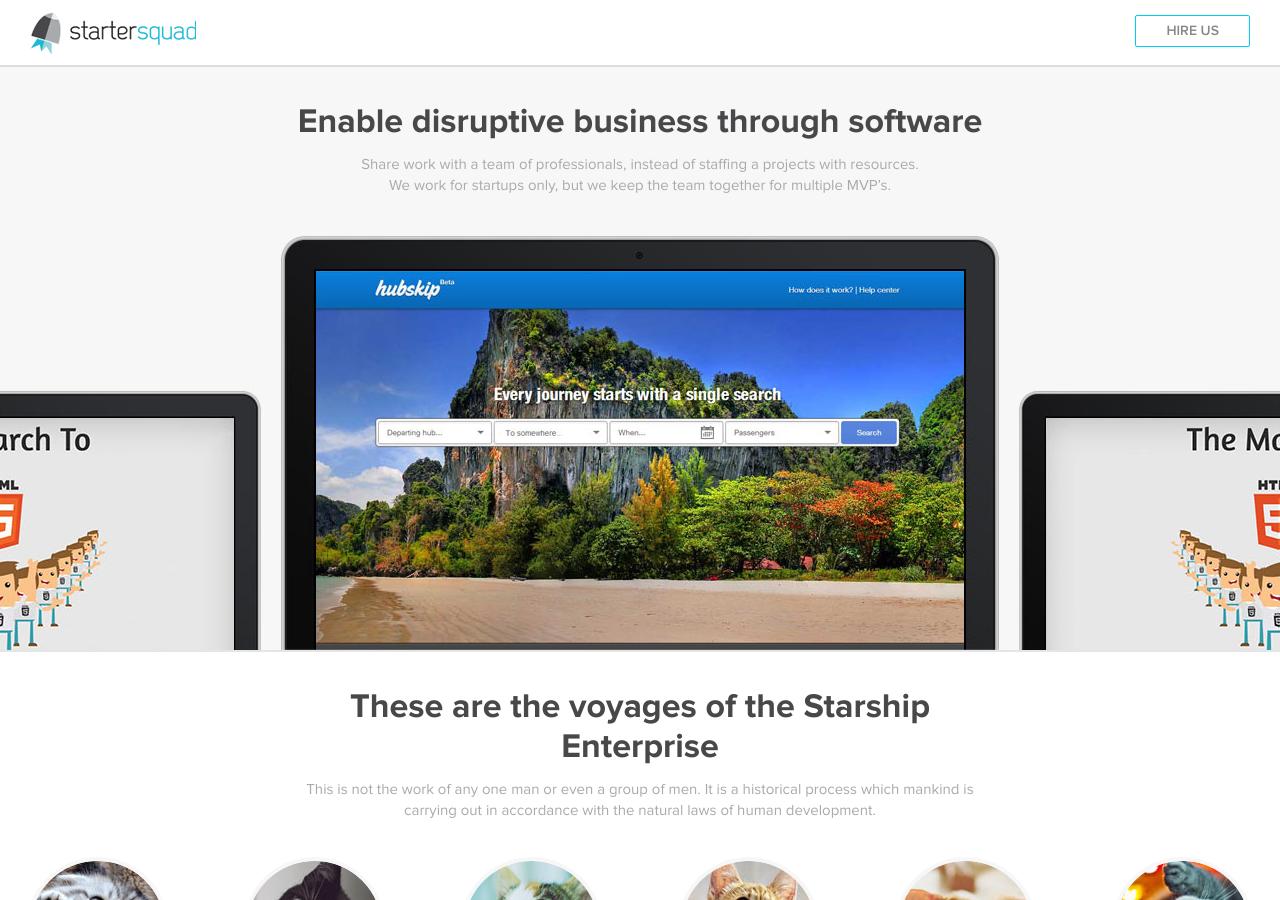
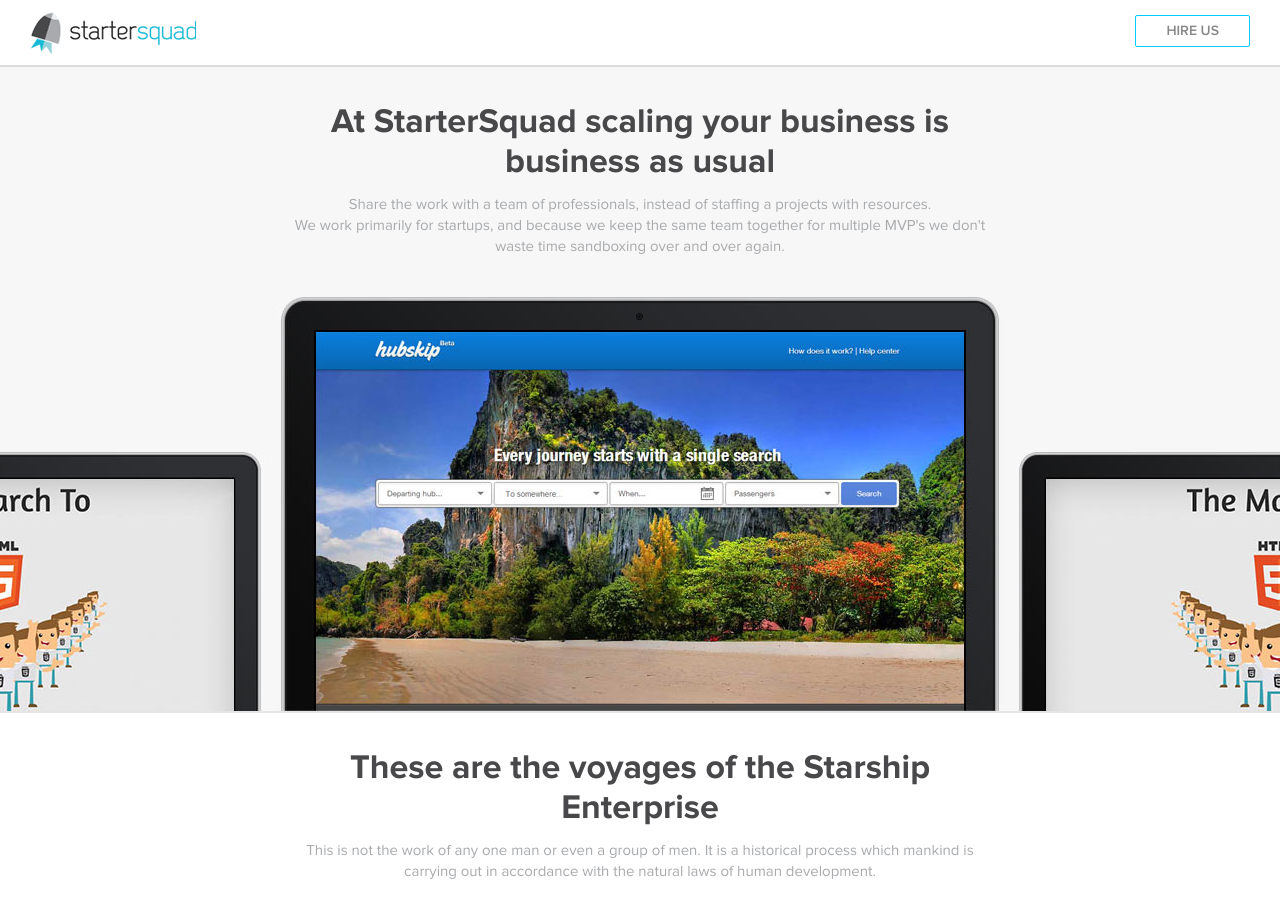
Before and after one commit to StarterSquad/startersquad.com, a Jekyll site: the page built from index.html, in a window 1280 px wide and 900 px high. Built offline with Jekyll 4.4.1, drawn with Linux system fonts in a browser that asks for light colours; nearby versions of some CDN libraries.

Commit message:
Changed home headline

```diff
--- a/_includes/home/headline.html
+++ b/_includes/home/headline.html
@@ -1,8 +1,9 @@
 <div class="headline">
-  <h1>Enable disruptive business through software</h1>
+  <h1>At StarterSquad scaling your business is business as usual</h1>
   <p>
-    Share work with a&nbsp;team of&nbsp;professionals, instead of&nbsp;staffing a&nbsp;projects with resources.
+    Share the work with a team of professionals, instead of staffing a projects with resources.
     <br>
-    We&nbsp;work for startups only, but we&nbsp;keep the team together for multiple MVP’s.
+    We work primarily for startups, and because we keep the same team together for multiple MVP's we don't waste time
+    sandboxing over and over again.
   </p>
 </div>
```
